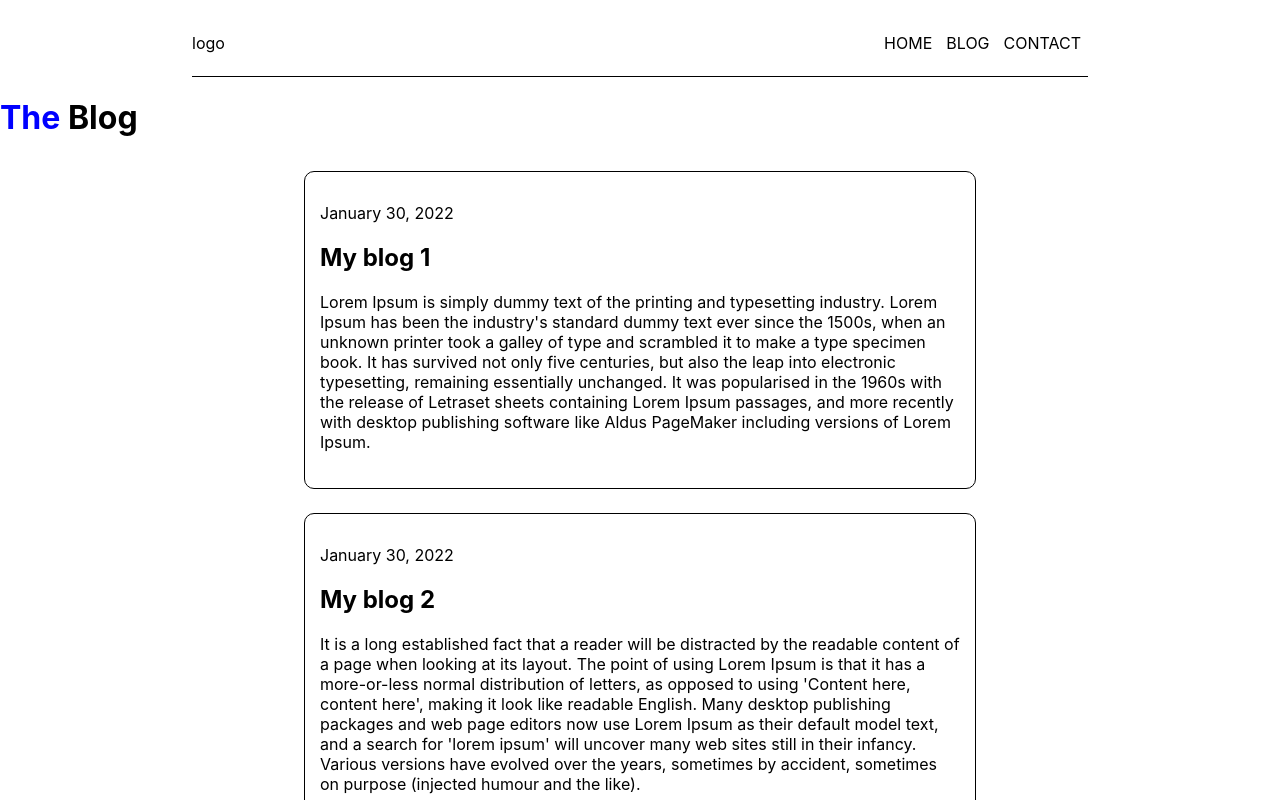
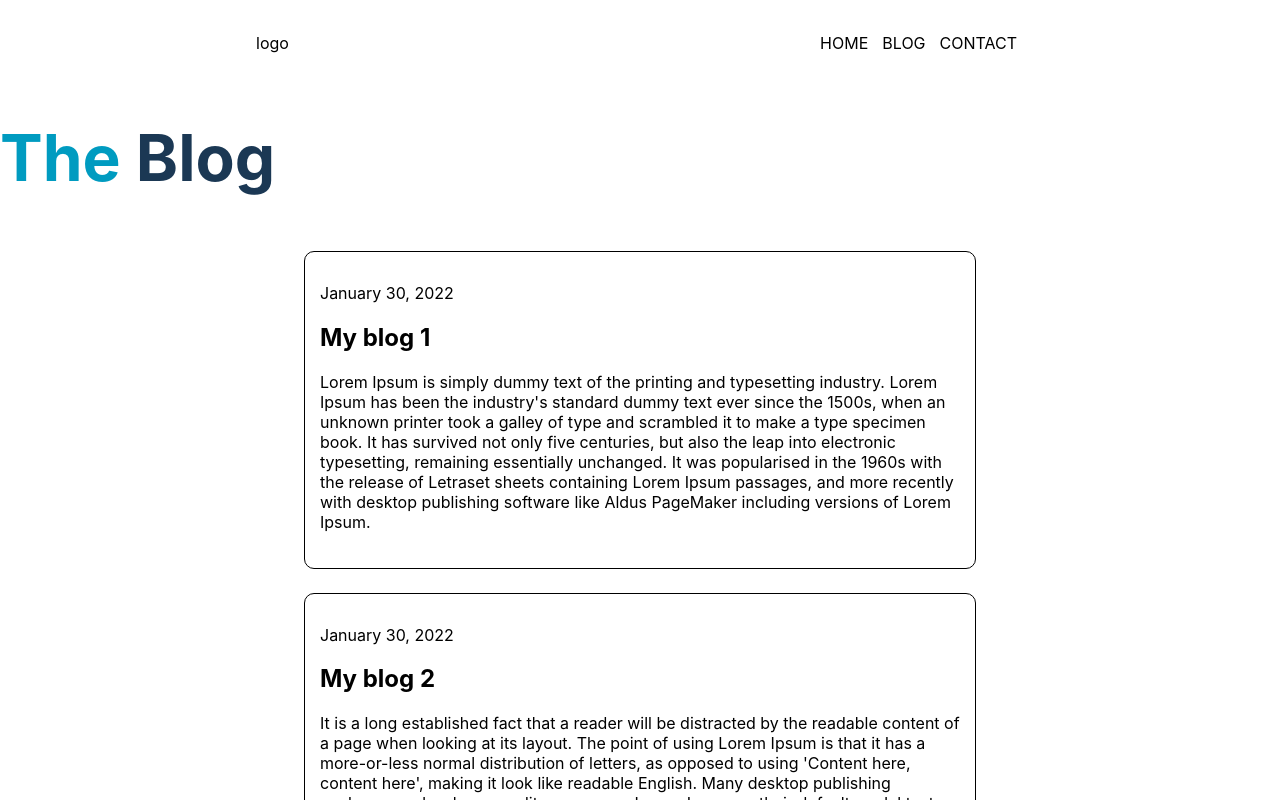
Before and after one commit to Celiaxz/training-blog, a React (Create React App) app: page / in a window 1280 px wide. Shown: the top 800 px of the page. Built offline with nearby package versions, Linux system fonts and the light colour scheme.

Commit message:
update style on App.css

```diff
--- a/src/App.css
+++ b/src/App.css
@@ -1,8 +1,7 @@
 .header {
-  border-bottom: 1px solid black;
   display: flex;
   justify-content: space-between;
-  width: 70%;
+  width: 60%;
   align-items: center;
   margin: 10px auto;
 }
@@ -18,6 +17,22 @@
   background-color: blue;
 }
 
-.tittle {
-  color: blue;
+.maintittle {
+  position: normal;
+  font-size: xx-large;
 }
+
+.thetittle {
+  color: #009bc0;
+  width: 196.74px;
+  height: 125px;
+  top: 186px;
+  left: 292px;
+}
+.blogtittle {
+  color: #1b3854;
+  width: 257.61px;
+  height: 125px;
+  top: 186px;
+  left: 499.61px;
+}
--- a/src/App.js
+++ b/src/App.js
@@ -41,9 +41,10 @@ const App = () => {
         </div>
       </header>
 
-      <div>
+      <div className="maintittle">
         <h1>
-          <span className="tittle">The</span> Blog
+          <span className="thetittle">The </span>
+          <span className="blogtittle">Blog</span>
         </h1>
       </div>
       <BlogItem myData={myData} />
```
